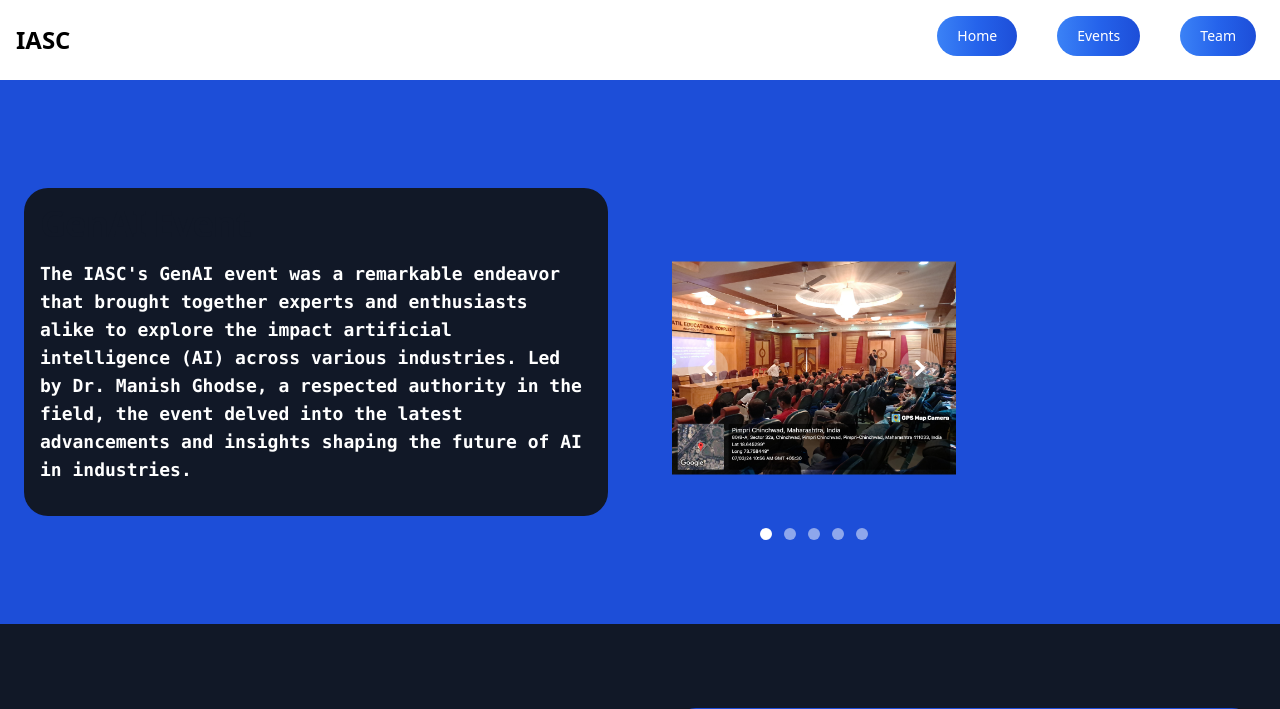
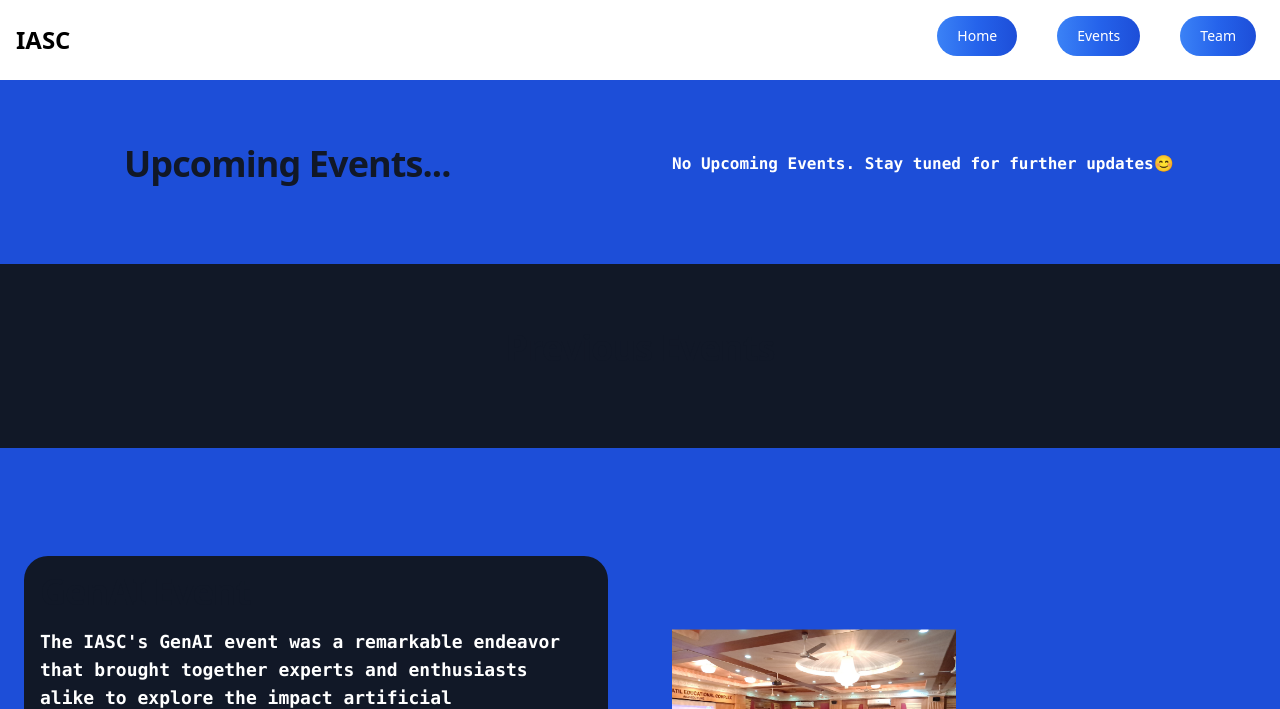
Before and after one commit to IASC-DYPCOE/IASC, a Django app: page /events in a window 1280 px wide. Shown: the top 709 px of the page. Run offline with Django 5.2, Linux system fonts and the light colour scheme; some libraries are stand-ins or nearby versions.

Commit message:
modified events

```diff
--- a/iascweb/website/templates/events.html
+++ b/iascweb/website/templates/events.html
@@ -1,6 +1,27 @@
 <!-- prettier-ignore -->
 {% extends "base.html" %} {% block title %} Events {% endblock %} {% block content %}
 {% load static %}
+<section class="bg-blue-700 dark:bg-blue-700">
+  <div
+    class="gap-16 items-center py-8 px-4 mx-auto max-w-screen-xl lg:grid lg:grid-cols-2 lg:py-16 lg:px-6"
+  >
+      <h2
+        class="mb-4 text-4xl tracking-tight font-extrabold text-gray-900 dark:text-white" style="margin-left: 100px;">
+        Upcoming Events...
+      </h2>
+      <p class="font-semibold text-white font-mono mb-4">
+        No Upcoming Events.
+        Stay tuned for further updates😊
+      </p>
+  </div>
+</section>
+<section class="bg-gray-900 dark:bg-gray-900 py-8">
+  <div class="py-8 px-4 mx-auto max-w-screen-xl text-center">
+    <h2 class="mb-4 text-4xl tracking-tight font-extrabold text-gray-900 dark:text-white">
+      Previous Events
+    </h2>
+  </div>
+</section>
 <section class="bg-blue-700 dark:bg-blue-700">
   <div
     class="gap-16 items-center py-8 px-4 mx-auto max-w-screen-xl lg:grid lg:grid-cols-2 lg:py-16 lg:px-6"
@@ -163,7 +184,7 @@
     </div>
   </div>
 </section>
-<section class="bg-gray-900 dark:bg-gray-900">
+<section class="bg-gray-900 dark:bg-gray-900 py-8">
   <div
     class="gap-16 items-center py-8 px-4 mx-auto max-w-screen-xl lg:grid lg:grid-cols-2 lg:py-16 lg:px-6"
   >
@@ -174,7 +195,7 @@
           <!-- Item 1 -->
           <div class="hidden duration-700 ease-in-out" data-carousel-item>
             <img
-              src="/docs/images/carousel/carousel-1.svg"
+              src="static\images\1676900270878.jpg"
               class="absolute block w-full -translate-x-1/2 -translate-y-1/2 top-1/2 left-1/2"
               alt="..."
             />
@@ -182,7 +203,7 @@
           <!-- Item 2 -->
           <div class="hidden duration-700 ease-in-out" data-carousel-item>
             <img
-              src="/docs/images/carousel/carousel-2.svg"
+              src="static\images\1676900257358.jpg"
               class="absolute block w-full -translate-x-1/2 -translate-y-1/2 top-1/2 left-1/2"
               alt="..."
             />
@@ -190,7 +211,7 @@
           <!-- Item 3 -->
           <div class="hidden duration-700 ease-in-out" data-carousel-item>
             <img
-              src="/docs/images/carousel/carousel-3.svg"
+              src="static\images\1676898808771.jpg"
               class="absolute block w-full -translate-x-1/2 -translate-y-1/2 top-1/2 left-1/2"
               alt="..."
             />
@@ -198,7 +219,7 @@
           <!-- Item 4 -->
           <div class="hidden duration-700 ease-in-out" data-carousel-item>
             <img
-              src="/docs/images/carousel/carousel-4.svg"
+              src="static\images\1676898808595 (1).jpg"
               class="absolute block w-full -translate-x-1/2 -translate-y-1/2 top-1/2 left-1/2"
               alt="..."
             />
@@ -206,7 +227,7 @@
           <!-- Item 5 -->
           <div class="hidden duration-700 ease-in-out" data-carousel-item>
             <img
-              src="/docs/images/carousel/carousel-5.svg"
+              src="static\images\1676898808510.jpg"
               class="absolute block w-full -translate-x-1/2 -translate-y-1/2 top-1/2 left-1/2"
               alt="..."
             />
@@ -335,166 +356,4 @@
     </div>
   </div>
 </section>
-<section class="bg-blue-700 dark:bg-blue-700">
-  <div
-    class="gap-16 items-center py-8 px-4 mx-auto max-w-screen-xl lg:grid lg:grid-cols-2 lg:py-16 lg:px-6"
-  >
-    <div
-      class="font-light bg-gray-900 p-4 rounded-3xl text-gray-500 sm:text-lg dark:text-gray-400"
-    >
-      <h2
-        class="mb-4 text-4xl tracking-tight font-extrabold text-gray-900 dark:text-white"
-      >
-        Codebuddies
-      </h2>
-      <p class="font-semibold text-white font-mono mb-4">
-        CodeBuddies was a session organized by the IASC club, which fostered
-        collaboration among participants. By pairing them up to solve coding
-        challenges together, this event not only tested participants' coding
-        abilities but also encouraged teamwork and communication skills,
-        essential in the field of technology.
-      </p>
-    </div>
-    <div class="grid grid-cols-2 gap-4 mt-8">
-      <div id="default-carousel" class="relative w-full" data-carousel="slide">
-        <!-- Carousel wrapper -->
-        <div class="relative h-56 overflow-hidden rounded-lg md:h-96">
-          <!-- Item 1 -->
-          <div class="hidden duration-700 ease-in-out" data-carousel-item>
-            <img
-              src="/docs/images/carousel/carousel-1.svg"
-              class="absolute block w-full -translate-x-1/2 -translate-y-1/2 top-1/2 left-1/2"
-              alt="..."
-            />
-          </div>
-          <!-- Item 2 -->
-          <div class="hidden duration-700 ease-in-out" data-carousel-item>
-            <img
-              src="/docs/images/carousel/carousel-2.svg"
-              class="absolute block w-full -translate-x-1/2 -translate-y-1/2 top-1/2 left-1/2"
-              alt="..."
-            />
-          </div>
-          <!-- Item 3 -->
-          <div class="hidden duration-700 ease-in-out" data-carousel-item>
-            <img
-              src="/docs/images/carousel/carousel-3.svg"
-              class="absolute block w-full -translate-x-1/2 -translate-y-1/2 top-1/2 left-1/2"
-              alt="..."
-            />
-          </div>
-          <!-- Item 4 -->
-          <div class="hidden duration-700 ease-in-out" data-carousel-item>
-            <img
-              src="/docs/images/carousel/carousel-4.svg"
-              class="absolute block w-full -translate-x-1/2 -translate-y-1/2 top-1/2 left-1/2"
-              alt="..."
-            />
-          </div>
-          <!-- Item 5 -->
-          <div class="hidden duration-700 ease-in-out" data-carousel-item>
-            <img
-              src="/docs/images/carousel/carousel-5.svg"
-              class="absolute block w-full -translate-x-1/2 -translate-y-1/2 top-1/2 left-1/2"
-              alt="..."
-            />
-          </div>
-        </div>
-        <!-- Slider indicators -->
-        <div
-          class="absolute z-30 flex -translate-x-1/2 bottom-5 left-1/2 space-x-3 rtl:space-x-reverse"
-        >
-          <button
-            type="button"
-            class="w-3 h-3 rounded-full"
-            aria-current="true"
-            aria-label="Slide 1"
-            data-carousel-slide-to="0"
-          ></button>
-          <button
-            type="button"
-            class="w-3 h-3 rounded-full"
-            aria-current="false"
-            aria-label="Slide 2"
-            data-carousel-slide-to="1"
-          ></button>
-          <button
-            type="button"
-            class="w-3 h-3 rounded-full"
-            aria-current="false"
-            aria-label="Slide 3"
-            data-carousel-slide-to="2"
-          ></button>
-          <button
-            type="button"
-            class="w-3 h-3 rounded-full"
-            aria-current="false"
-            aria-label="Slide 4"
-            data-carousel-slide-to="3"
-          ></button>
-          <button
-            type="button"
-            class="w-3 h-3 rounded-full"
-            aria-current="false"
-            aria-label="Slide 5"
-            data-carousel-slide-to="4"
-          ></button>
-        </div>
-        <!-- Slider controls -->
-        <button
-          type="button"
-          class="absolute top-0 start-0 z-30 flex items-center justify-center h-full px-4 cursor-pointer group focus:outline-none"
-          data-carousel-prev
-        >
-          <span
-            class="inline-flex items-center justify-center w-10 h-10 rounded-full bg-white/30 dark:bg-gray-800/30 group-hover:bg-white/50 dark:group-hover:bg-gray-800/60 group-focus:ring-4 group-focus:ring-white dark:group-focus:ring-gray-800/70 group-focus:outline-none"
-          >
-            <svg
-              class="w-4 h-4 text-white dark:text-gray-800 rtl:rotate-180"
-              aria-hidden="true"
-              xmlns="http://www.w3.org/2000/svg"
-              fill="none"
-              viewBox="0 0 6 10"
-            >
-              <path
-                stroke="currentColor"
-                stroke-linecap="round"
-                stroke-linejoin="round"
-                stroke-width="2"
-                d="M5 1 1 5l4 4"
-              />
-            </svg>
-            <span class="sr-only">Previous</span>
-          </span>
-        </button>
-        <button
-          type="button"
-          class="absolute top-0 end-0 z-30 flex items-center justify-center h-full px-4 cursor-pointer group focus:outline-none"
-          data-carousel-next
-        >
-          <span
-            class="inline-flex items-center justify-center w-10 h-10 rounded-full bg-white/30 dark:bg-gray-800/30 group-hover:bg-white/50 dark:group-hover:bg-gray-800/60 group-focus:ring-4 group-focus:ring-white dark:group-focus:ring-gray-800/70 group-focus:outline-none"
-          >
-            <svg
-              class="w-4 h-4 text-white dark:text-gray-800 rtl:rotate-180"
-              aria-hidden="true"
-              xmlns="http://www.w3.org/2000/svg"
-              fill="none"
-              viewBox="0 0 6 10"
-            >
-              <path
-                stroke="currentColor"
-                stroke-linecap="round"
-                stroke-linejoin="round"
-                stroke-width="2"
-                d="m1 9 4-4-4-4"
-              />
-            </svg>
-            <span class="sr-only">Next</span>
-          </span>
-        </button>
-      </div>
-    </div>
-  </div>
-</section>
 {% endblock %}
```
Also changed, not shown: iascweb/website/static/images/1676898808771.jpg (added), iascweb/website/static/images/1676900270878.jpg (added), 3 other files.
